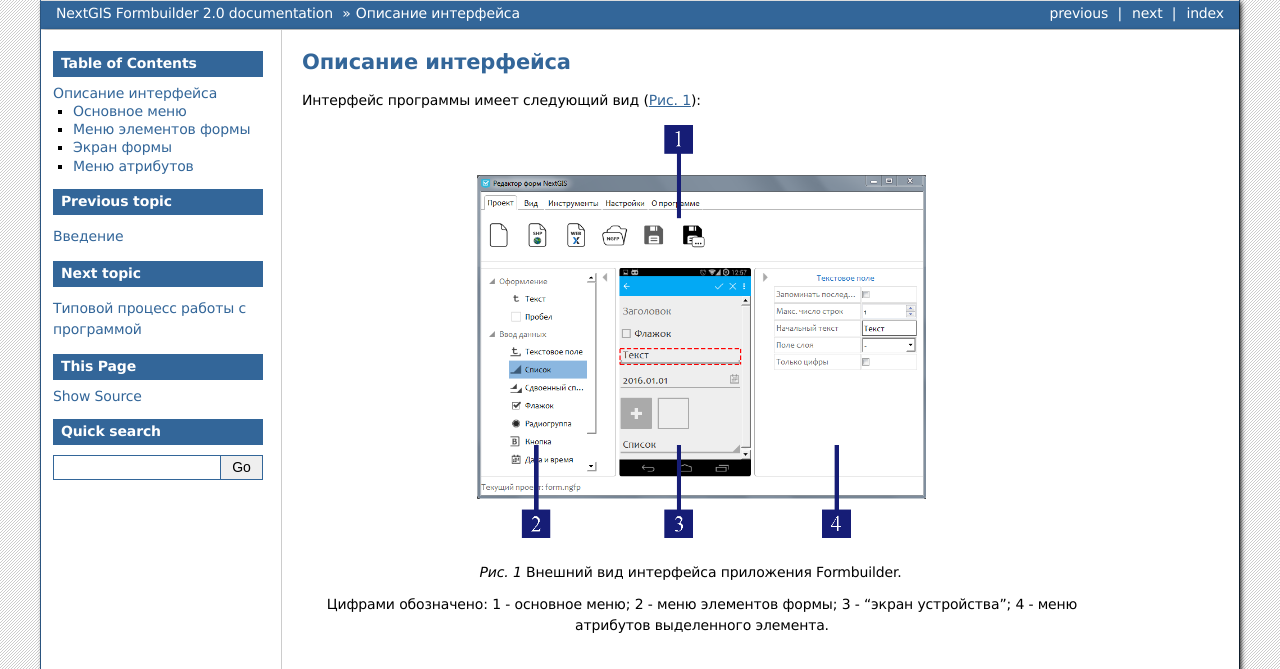
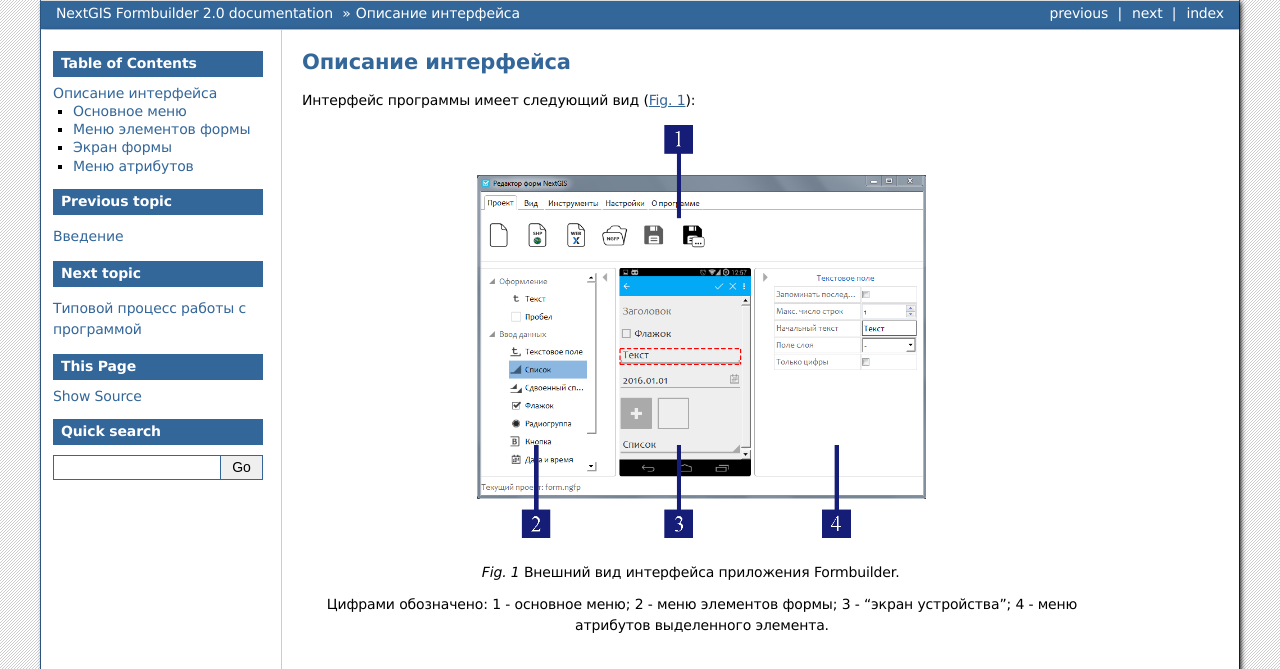
Before and after one commit to nextgis/docs_formbuilder, a Sphinx documentation site: the page built from source/gui.rst, in a window 1280 px wide. Shown: the top 669 px of the page. Built offline with Sphinx 7.4.7, drawn with Linux system fonts in a browser that asks for light colours; formulas are drawn with MathJax 3.

Commit message:
Fix conf.py

```diff
--- a/source/conf.py
+++ b/source/conf.py
@@ -112,9 +112,9 @@
 
 numfig = True
 
-numfig_format = {'figure': u'Рис. %s', 'table': u'Таблица %s', 'code-block': u'Listing %s'}
+numfig_format = {'figure': u'Fig. %s', 'table': u'Table %s', 'code-block': u'Listing %s'}
 
-illufig_format = {'illustrate': u'Рис. %s (%s)'}
+illufig_format = {'illustrate': u'Pic. %s (%s)'}
 
 locale_dirs = ['locale/']
 gettext_compact = False
```
